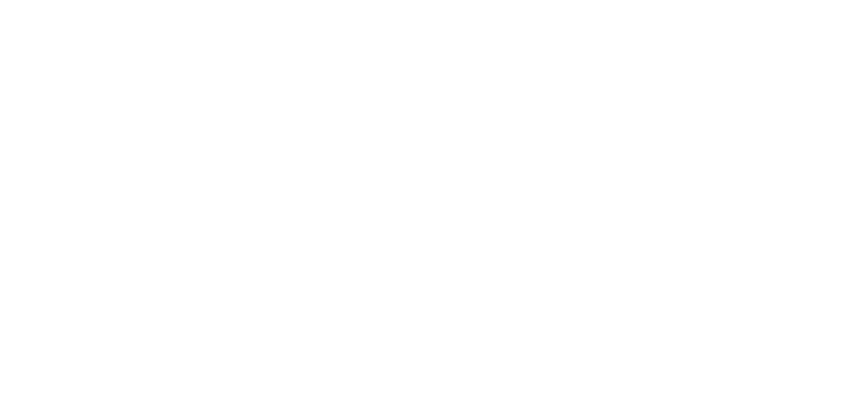
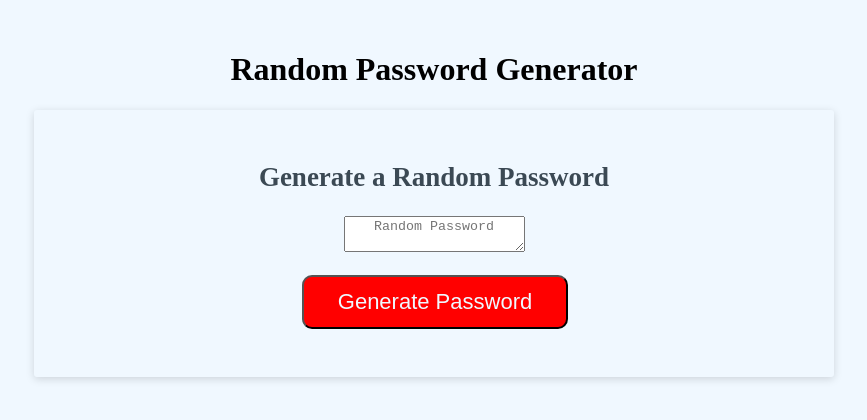
Before and after one commit to sankyrajeev/randompasswordgenerator, a plain HTML site: page index.html in a window 1280 px wide. Shown: the whole page, without its empty margins (206-1073 px from the left). Drawn offline with Linux system fonts and the light colour scheme.

Commit message:
First commit

```diff
--- a/index.html
+++ b/index.html
@@ -1,12 +1,35 @@
 <!DOCTYPE html>
 <html lang="en">
+
 <head>
     <meta charset="UTF-8">
     <meta http-equiv="X-UA-Compatible" content="IE=edge">
     <meta name="viewport" content="width=device-width, initial-scale=1.0">
     <title>Password Generator</title>
+    <link rel="stylesheet" href="style.css" />
 </head>
+
 <body>
+    <div class="wrapper">
+        <header>
+            <h1>Random Password Generator</h1>
+        </header>
+        <div class="card">
+            <div class="card-header">
+                <h2> Generate a Random Password</h2>
+            </div>
+            <div class="card-main">
+                <textarea readonly id="mainpassword" placeholder="Random Password"
+                    aria-label="Available password"></textarea>
+            </div>
+            <div class="card-footer">
+                <button id="generate" class="btn">Generate Password</button>
+            </div>
+        </div>
 
+    </div>
+
+    <script src="script.js"></script>
 </body>
+
 </html>
--- a/style.css
+++ b/style.css
@@ -0,0 +1,58 @@
+*,
+*::before,
+*::after {
+  box-sizing: border-box;
+}
+
+html,
+body,
+.wrapper {
+  height: 100%;
+  margin: 0;
+  padding: 0;
+}
+
+body
+{
+    background-color: aliceblue;
+}
+
+.wrapper {
+    padding-top: 30px;
+    padding-left: 20px;
+    padding-right: 20px;
+    /* text-align: center; */
+  }
+
+  header{
+    text-align: center;
+    color:black;
+  }
+  .card{
+    border-radius: 3px;
+    border-width: 2px;
+    box-shadow: rgba(0, 0, 0, 0.15) 0px 2px 8px 0px;
+    color: hsl(206, 17%, 28%);
+    font-size: 18px;
+    margin: 0 auto;
+    max-width: 800px;
+    padding: 30px 40px;
+    text-align: center;
+
+  }
+  #mainpassword{
+    text-align: center;
+  }
+
+.btn{
+    background-color: red;
+    color: aliceblue;
+    border-radius: 10px;
+    display: inline-block;
+    font-size: 22px;
+    line-height: 22px;
+    margin: 18px 18px 18px 20px;
+    padding: 14px 34px;
+    text-align: center;
+    cursor: pointer;
+}
```
